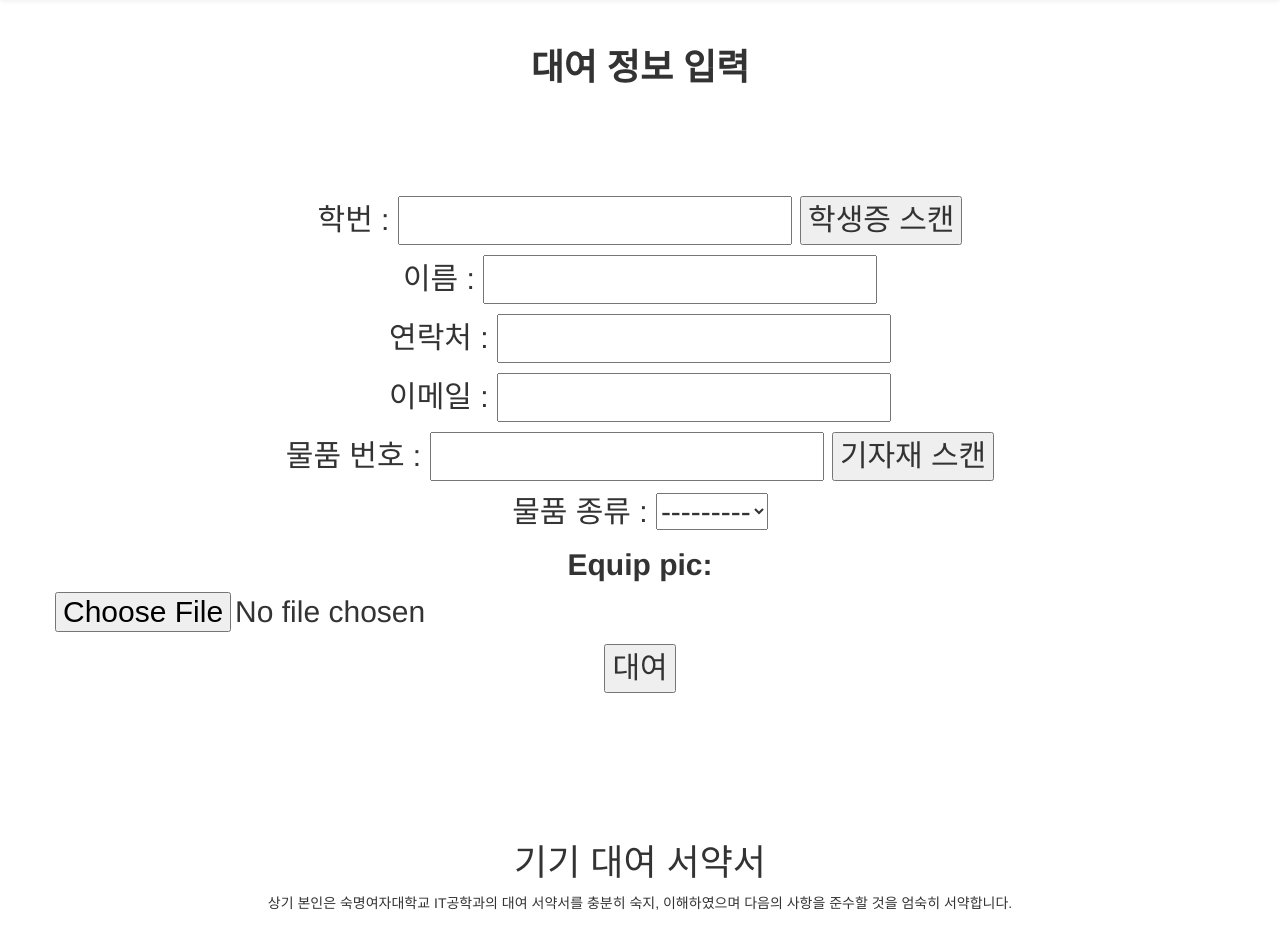
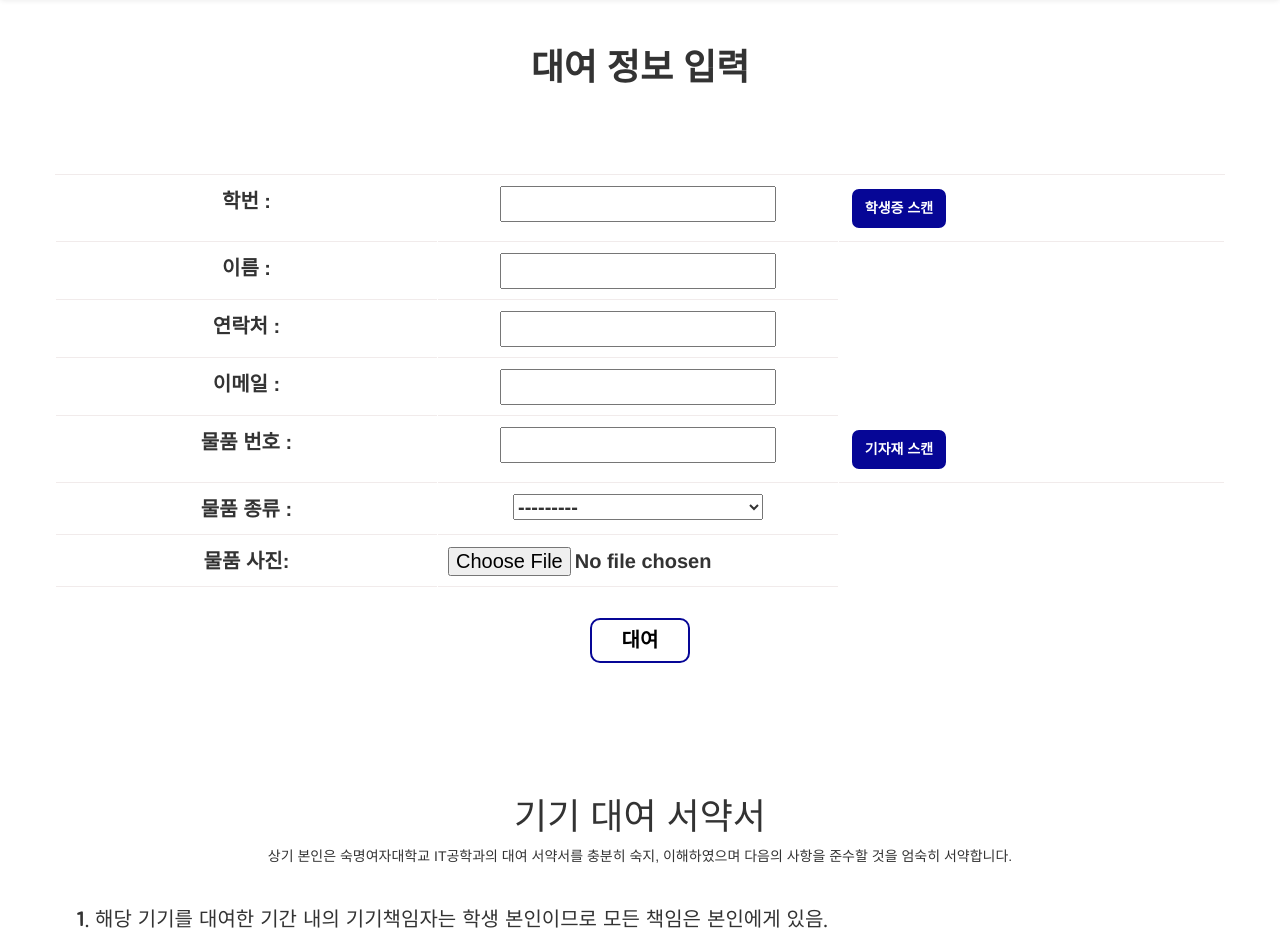
Before and after one commit to InjiChoi/Equip_Rent_Project, a Django app: page /rent/ in a window 1280 px wide. Shown: the part 102-1035 px from the top of the page. Run offline with Django 3.2, Linux system fonts and the light colour scheme; some libraries are stand-ins or nearby versions.

Commit message:
front 수정중

```diff
--- a/managements/static/managements/rent_page.css
+++ b/managements/static/managements/rent_page.css
@@ -3,15 +3,6 @@
     text-align: center;
 }
 
-.rentform {
-    margin-top: 50px;
-    font-size:3rem;
-    text-align: center;
-}
-
-.rentform #id_equip_pic {
-    text-align: center;
-}
 
 .row {
     text-align:center;
--- a/managements/templates/managements/rent.html
+++ b/managements/templates/managements/rent.html
@@ -36,16 +36,37 @@
                                                         <!-- 바코드 스캔 시 자동으로 제출되는 것 방지-->
                 {% csrf_token %}
                     <input style='opacity:0' name="beforeAmt" id="beforeAmt" value="" onkeyup="eventKeyup(this.value)"/>
-                    <p>학번 : {{rent_student_form.student_id}}
-                    <input type='button' name='cur_focus' value='학생증 스캔'></p>
-                    <p>이름 : {{rent_student_form.name}}</p>
-                    <p>연락처 : {{rent_student_form.phone_number}}</p>
-                    <p>이메일 : {{rent_student_form.email}}</p>
-                    <p>물품 번호 : {{rent_equipment_form.equip_id}}
-                    <input type="button" name='cur_focus2' value='기자재 스캔'></p>
-                    <p>물품 종류 : {{rent_equipment_form.equip_type}}</p>
-                    {{rent_form.as_p}}
-                    <input type="submit" value="대여">
+                    <table class="info_table">
+                        <tr>
+                            <td>학번 : </td>
+                            <td>{{rent_student_form.student_id}} </td>
+                            <td id='scan_td'><input type='button' name='cur_focus' value='학생증 스캔' class='scan_btn'></td>
+                        </tr>
+                        <tr>
+                            <td>이름 : </td>
+                            <td>{{rent_student_form.name}}</td>
+                        </tr>
+                        <tr>
+                            <td>연락처 : </td>
+                            <td>{{rent_student_form.phone_number}}</td>
+                        </tr>
+                        <tr>
+                            <td>이메일 : </td>
+                            <td>{{rent_student_form.email}}</td>
+                        </tr>
+                        <tr>
+                            <td>물품 번호 : </td>
+                            <td>{{rent_equipment_form.equip_id}}</td>
+                            <td id='scan_td'><input type="button" name='cur_focus2' value='기자재 스캔' class='scan_btn'></td>
+                        </tr>
+                        <tr>
+                            <td>물품 종류 : </td>
+                            <td>{{rent_equipment_form.equip_type}}</td>
+                        </tr>
+                            <td>물품 사진: </td>
+                            <td>{{rent_form.equip_pic}}</td>
+                    </table>
+                    <input type="submit" value="대여" class='submit_btn'>
             </form>
         </div>
     </div>
--- a/static/main.css
+++ b/static/main.css
@@ -52,3 +52,68 @@ a.dropdown-toggle {
     text-align: center;
 }
 /* -------------------------------------------------------------- */
+.submit_btn {
+    font-size:2rem;
+    font-weight:bold;
+    margin-top: 30px;
+    background-color: white;
+    color: black;
+    border:2px solid rgb(6, 6, 150);
+    border-radius: 10px;
+    width: 100px;
+    height: 45px;
+}
+
+/* 스캔 버튼 */
+#scan_td {
+    text-align: left;
+}
+.scan_btn {
+    font-size:1.4rem;
+    font-weight:bold;
+    background-color: rgb(6, 6, 150);
+    color: white;
+    border:3px solid white;
+    border-radius: 10px;
+    width: 100px;
+    height: 45px;
+}
+
+/* **************************************** */
+/* TABLE CSS */
+.info_table {
+    border-collapse: separate;
+    border-spacing: 1px;
+    text-align: left;
+    line-height: 1.5;
+    border-top: 1px solid rgb(241, 235, 235);
+    margin: 0 auto;
+    margin-top: 50px;
+}
+
+.info_table tr {
+    width: 200px;
+    padding: 10px;
+    /*font-weight: bold;*/
+    vertical-align: top;
+    border-bottom: 1px solid rgb(241, 235, 235);
+}
+
+.info_table td {
+    text-align: center;
+    font-weight: bold;
+    font-size:2rem;
+    width: 400px;
+    /*width: 500px;*/
+    padding: 10px;
+    vertical-align: top;
+    border-bottom: 1px solid rgb(241, 235, 235);
+}
+
+.info_table select {
+    width:250px;
+}
+
+.info_table select {
+    width:250px;
+}
--- a/students/static/students/student_register.css
+++ b/students/static/students/student_register.css
@@ -0,0 +1,4 @@
+/* 등록 버튼 */
+.submit_btn_div {
+    text-align: center;
+}
```
Also changed, not shown: equipments/static/equipments/equip_register.css (+38 -0 lines), equipments/templates/equipments/equipment_register.html (+17 -8 lines), managements/templates/managements/return.html (+13 -6 lines), students/templates/students/student_register.html (+23 -2 lines), managements/static/managements/return_page.css (line endings or trailing spaces).
